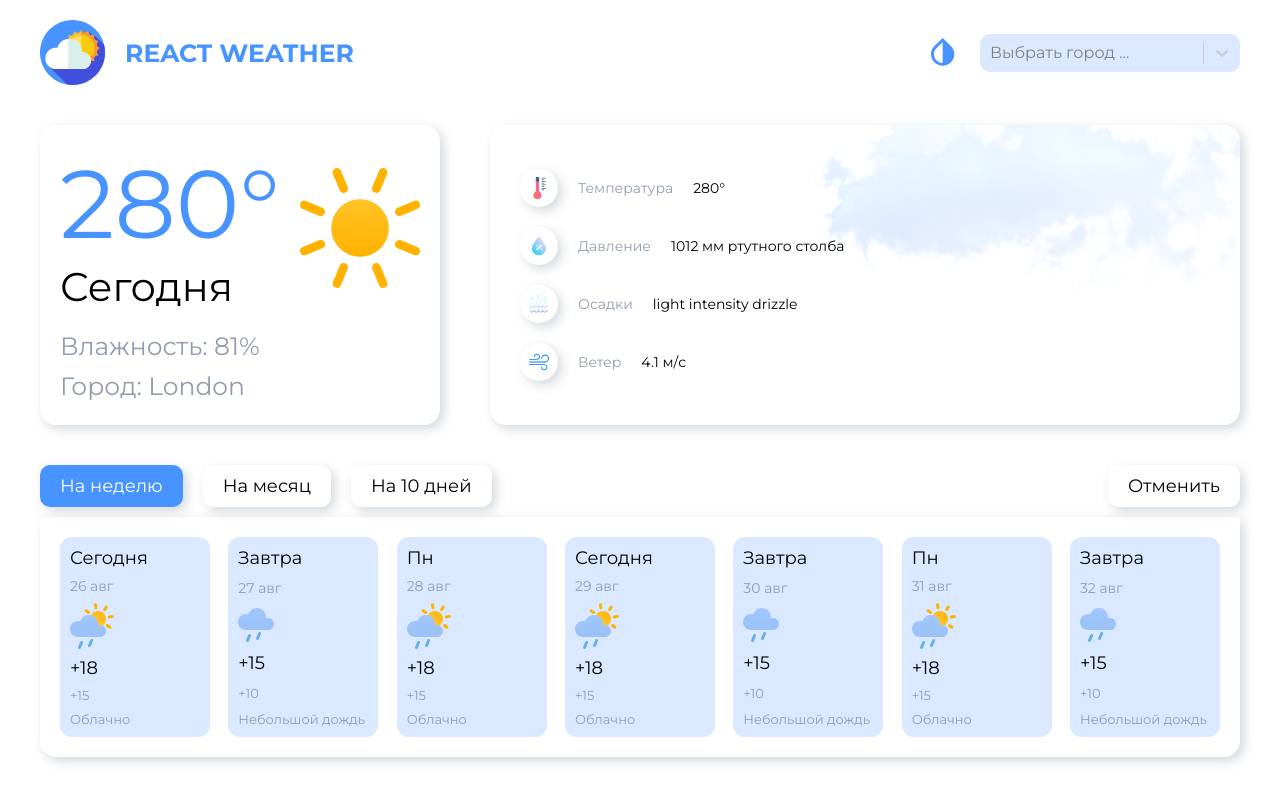
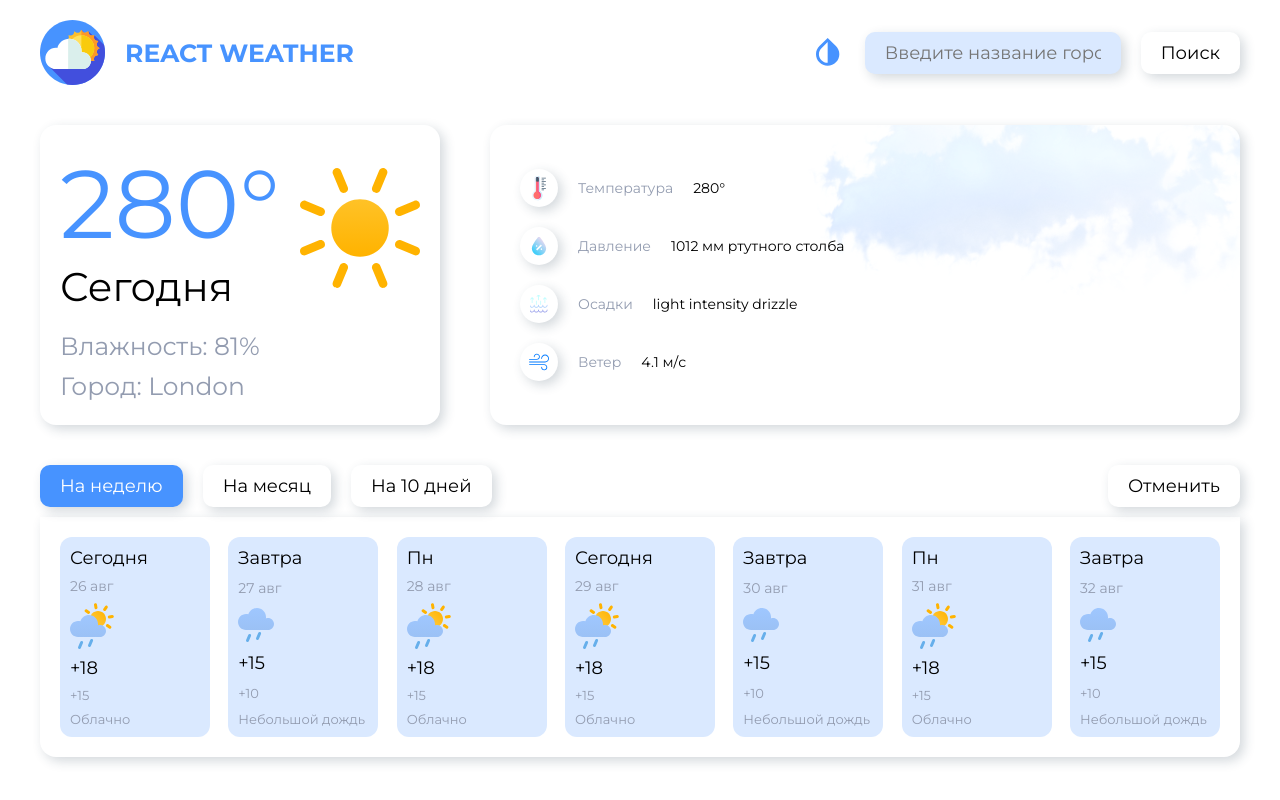
Before and after one commit to OlgaVorontsovaDev/react-weather, a React (Vite) app: page / in a window 1280 px wide. Built offline with nearby package versions, Linux system fonts and the light colour scheme; no server answers.

Commit message:
City context has been created, Select has been replaced with an input

```diff
--- a/src/Layout/Layout.tsx
+++ b/src/Layout/Layout.tsx
@@ -1,15 +1,18 @@
 import { Outlet } from 'react-router-dom';
 import { Header } from '../components/Header';
 import { ThemeProvider } from '../context/theme';
+import { CityProvider } from '../context/city';
 import styles from './Layout.module.scss';
 
 export const Layout = () => {
   return (
+    <CityProvider>
       <ThemeProvider>
         <Header />
         <div className={styles.outlet}>
           <Outlet />
         </div>
       </ThemeProvider>
+    </CityProvider>
   );
 };
--- a/src/components/Header/Header.module.scss
+++ b/src/components/Header/Header.module.scss
@@ -1,3 +1,6 @@
+@use '../../styles/variables.scss' as v;
+@use '../../styles/theme.scss';
+
 .header {
   font-size: 16px;
   max-width: 1200px;
@@ -30,3 +33,20 @@
 .themeToggler {
   cursor: pointer;
 }
+
+.input__group {
+  display: flex;
+  flex-direction: row;
+  gap: 20px;
+}
+
+.input {
+  background-color: var(#{--card-background-color-default});
+  padding: 10px 20px;
+  box-shadow: v.$box-shadow;
+  border: none;
+  border-radius: 10px;
+  color: var(#{--text-primary-color-default});
+  font-size: 18px;
+  transition: background-color 0.3s ease;
+}
--- a/src/components/Header/Header.tsx
+++ b/src/components/Header/Header.tsx
@@ -1,29 +1,34 @@
-import Select from 'react-select';
-import { useState } from 'react';
+import { ChangeEvent, useState, KeyboardEvent } from 'react';
+import { Button } from '../Button';
 import AppLogo from '/Logo.svg';
 import ThemeToggler from '../../assets/icons/themeToggler.svg';
-import { OptionType } from './Header.types';
-import { CITIES } from '../../mocks/CITIES';
 import { useTheme } from '../../hooks/useTheme';
 import { ThemeContextType, ThemeEnum } from '../../context/theme';
-import { getSelectorStyles } from '../../models/getSelectorStyles';
+import { useCity } from '../../hooks/useCity';
+import { CityContextType } from '../../context/city';
 import styles from './Header.module.scss';
 
 export const Header = () => {
   const { theme, toggleTheme }: ThemeContextType = useTheme();
-  const [selectedOption, setSelectedOption] = useState<OptionType | null>(null);
+  const { city, setCity }: CityContextType = useCity();
   const [inputValue, setInputValue] = useState<string>('');
-
-  const handleChange = (selectedOption: OptionType | null) => {
-    setSelectedOption(selectedOption);
-  };
-
-  const handleInputChange = (inputValue: string) => {
-    setInputValue(inputValue);
-  };
 
   const handleToggleTheme = () => {
     toggleTheme(theme === ThemeEnum.LIGHT ? ThemeEnum.DARK : ThemeEnum.LIGHT);
+  };
+
+  const handleInputChange = (event: ChangeEvent<HTMLInputElement>) => {
+    setInputValue(event.target.value);
+  };
+
+  const handleButtonClick = () => {
+    setCity(inputValue);
+  };
+
+  const handleEnterKeyDown = (event: KeyboardEvent<HTMLInputElement>) => {
+    if (event.key === 'Enter') {
+      handleButtonClick();
+    }
   };
 
   return (
@@ -39,18 +44,17 @@ export const Header = () => {
           className={styles.themeToggler}
           onClick={handleToggleTheme}
         />
-        <Select
-          options={CITIES}
-          value={selectedOption}
-          onChange={handleChange}
-          inputValue={inputValue}
-          onInputChange={handleInputChange}
-          onMenuOpen={() => {}}
-          onMenuClose={() => {}}
-          placeholder='Выбрать город ...'
-          styles={getSelectorStyles(theme)}
-          defaultValue={CITIES[0]}
-        />
+        <div className={styles.input__group}>
+          <input
+            type='text'
+            placeholder='Введите название города...'
+            className={styles.input}
+            value={inputValue}
+            onChange={handleInputChange}
+            onKeyDown={handleEnterKeyDown}
+          />
+          <Button onClick={handleButtonClick}>Поиск</Button>
+        </div>
       </div>
     </header>
   );
--- /dev/null
+++ b/src/context/city/CityContext.ts
@@ -0,0 +1,10 @@
+import { createContext } from 'react';
+
+export type CityContextType = {
+  city: string;
+  setCity: (city: string) => void;
+};
+
+export const CityContext = createContext<CityContextType | undefined>(
+  undefined
+);
--- /dev/null
+++ b/src/context/city/CityProvider.tsx
@@ -0,0 +1,12 @@
+import { FC, PropsWithChildren, useState } from 'react';
+import { CityContext } from './CityContext';
+
+export const CityProvider: FC<PropsWithChildren> = ({ children }) => {
+  const [city, setCity] = useState<string>('');
+
+  return (
+    <CityContext.Provider value={{ city, setCity }}>
+      {children}
+    </CityContext.Provider>
+  );
+};
--- /dev/null
+++ b/src/context/city/index.ts
@@ -0,0 +1,2 @@
+export * from './CityContext';
+export * from './CityProvider';
--- /dev/null
+++ b/src/hooks/useCity.ts
@@ -0,0 +1,10 @@
+import { useContext } from 'react';
+import { CityContext } from '../context/city';
+
+export const useCity = () => {
+  const context = useContext(CityContext);
+  if (!context) {
+    throw new Error('useCity must be used within a CityProvider');
+  }
+  return context;
+};
--- a/src/pages/Home/Home.tsx
+++ b/src/pages/Home/Home.tsx
@@ -8,17 +8,21 @@ import { Button } from '../../components/Button';
 import { WEEK_WEATHER_DATA } from '../../mocks/WEEK_WEATHER_DATA';
 import { useCustomDispatch, useCustomSelector } from '../../hooks/store';
 import { fetchWeather } from '../../store/thunks/fetchCurrentWeather';
+import { useCity } from '../../hooks/useCity';
 import styles from './Home.module.scss';
 
 export const Home = () => {
   const dispatch = useCustomDispatch();
+  const { city } = useCity();
   const { isLoading, response, weather } = useCustomSelector(
     (state) => state.currentWeatherSliceReducer
   );
 
   useEffect(() => {
-    dispatch(fetchWeather('vancouver'));
-  }, []);
+    if (city) {
+      dispatch(fetchWeather(city));
+    }
+  }, [city, dispatch]);
 
   return (
     <div className={styles.home__container}>
```
Lines whose indentation alone changed are shown as unchanged.
